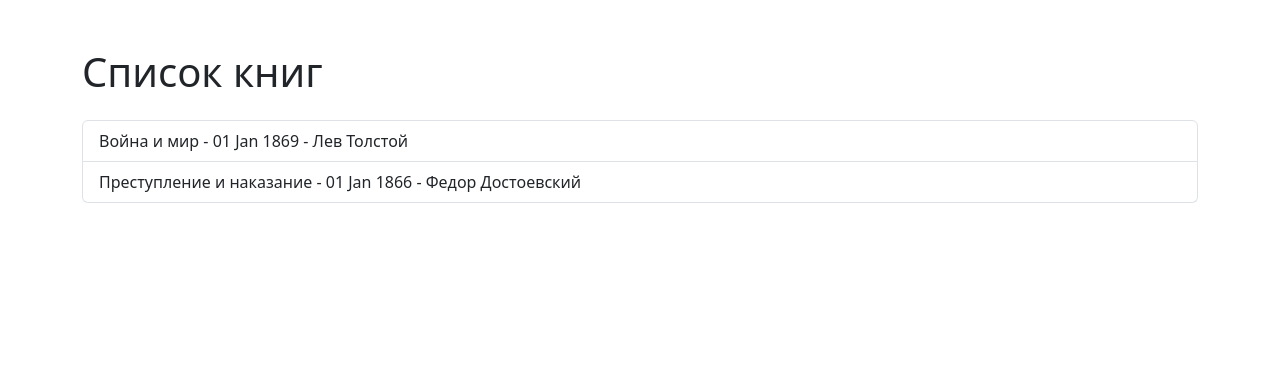
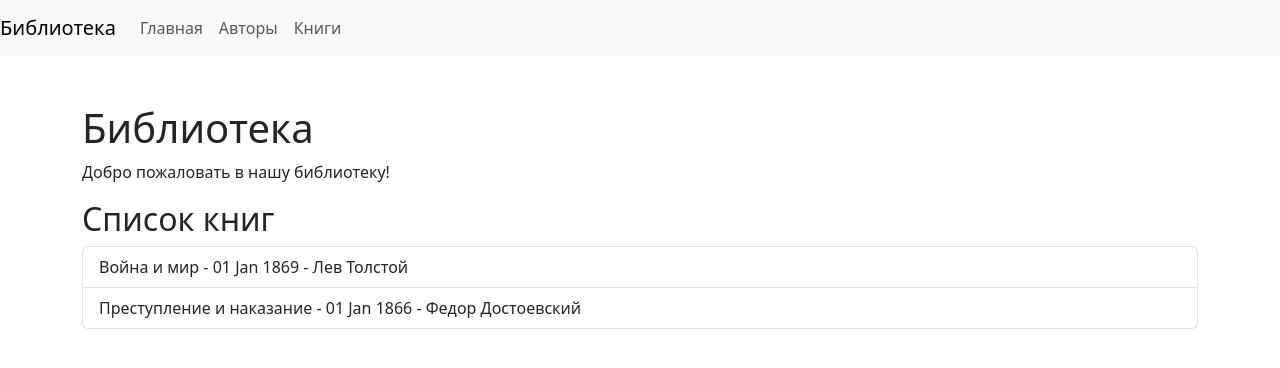
Before and after one commit to askwlc/SkyProLibraryProject_deployment, a Django app: page /books_list/ in a window 1280 px wide. Shown: the top 368 px of the page. Run offline with Django 5.2, Linux system fonts and the light colour scheme; data comes from the database, SQL or seed files in the repository; some libraries are stand-ins or nearby versions.

Commit message:
Добавление базового шаблона

```diff
--- /dev/null
+++ b/library/templates/library/base.html
@@ -0,0 +1,36 @@
+<!DOCTYPE html>
+<html lang="en">
+<head>
+    <meta charset="UTF-8">
+    <title>{% block title %}Управление библиотекой{% endblock %}</title>
+    <meta name="viewport" content="width=device-width, initial-scale=1.0">
+    <link rel="stylesheet" href="/static/css/bootstrap.min.css">
+</head>
+<body>
+    <nav class="navbar navbar-expand-lg navbar-light bg-light">
+        <a class="navbar-brand" href="#">Библиотека</a>
+        <button class="navbar-toggler" type="button" data-toggle="collapse" data-target="#navbarNav" aria-controls="navbarNav" aria-expanded="false" aria-label="Toggle navigation">
+            <span class="navbar-toggler-icon"></span>
+        </button>
+        <div class="collapse navbar-collapse" id="navbarNav">
+            <ul class="navbar-nav">
+                <li class="nav-item active">
+                    <a class="nav-link" href="#">Главная</a>
+                </li>
+                <li class="nav-item">
+                    <a class="nav-link" href="#">Авторы</a>
+                </li>
+                <li class="nav-item ">
+                    <a class="nav-link" href="#">Книги</a>
+                </li>
+            </ul>
+        </div>
+
+    </nav>
+
+    <div class="container mt-5">
+        {% block content %}{% endblock %}
+    </div>
+    <script src="/static/js/bootstrap.bundle.min.js"></script>
+</body>
+</html>
--- a/library/templates/library/books_list.html
+++ b/library/templates/library/books_list.html
@@ -1,14 +1,10 @@
-<!DOCTYPE html>
-<html lang="en">
-<head>
-    <meta charset="UTF-8">
-    <title>Список книг</title>
-    <meta name="viewport" content="width=device-width, initial-scale=1.0">
-    <link rel="stylesheet" href="/static/css/bootstrap.min.css">
-</head>
-<body>
-    <div class="container mt-5">
-        <h1 class="mb-4">Список книг</h1>
+{% extends 'library/base.html' %}
+
+{% block title %}Список книг{% endblock %}
+
+{% block content%}
+{% include 'library/header.html' %}
+<h2>Список книг</h2>
 <ul class="list-group">
     {% for book in books %}
         <li class="list-group-item">
@@ -16,8 +12,4 @@
         </li>
     {% endfor %}
 </ul>
-    </div>
-
-    <script src="/static/js/bootstrap.bundle.min.js"></script>
-</body>
-</html>
+{% endblock %}
--- /dev/null
+++ b/library/templates/library/header.html
@@ -0,0 +1,4 @@
+<header>
+    <h1>Библиотека</h1>
+    <p>Добро пожаловать в нашу библиотеку!</p>
+</header>
```
Also changed, not shown: library/templates/library/book_detail.html (+9 -17 lines). Lines whose indentation alone changed are shown as unchanged.
